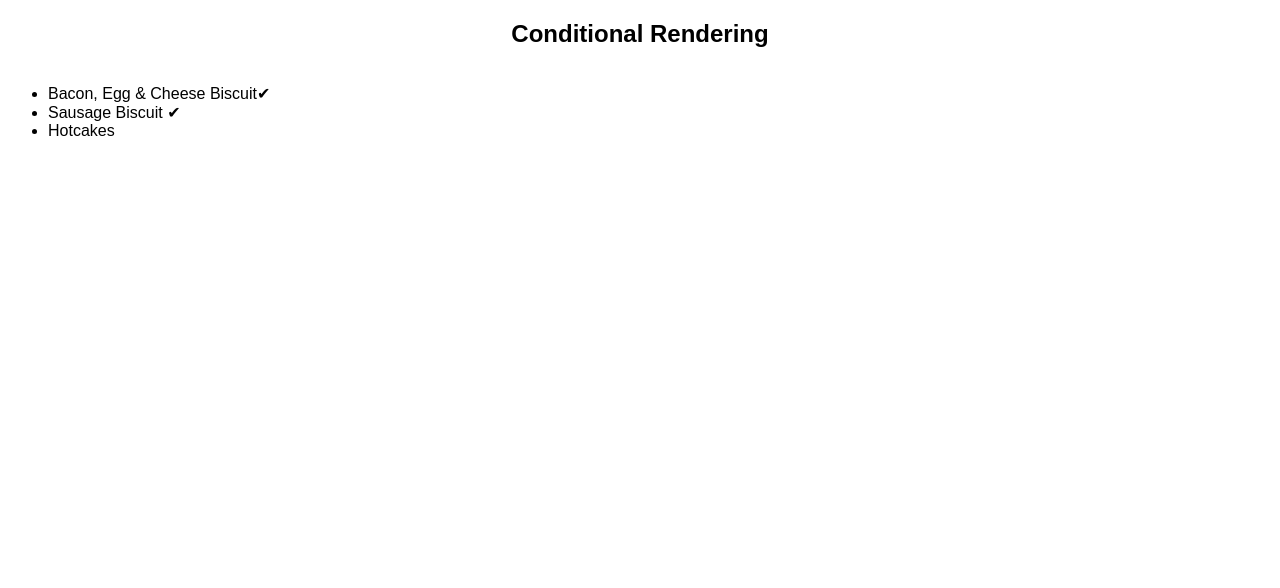
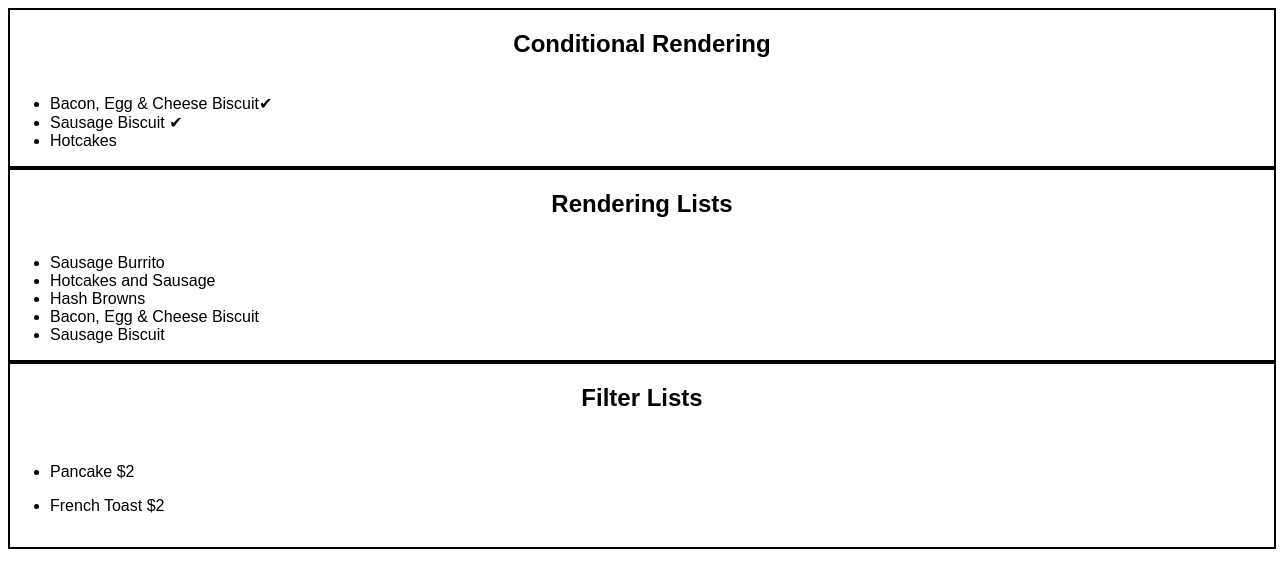
Before and after one commit to juliisstudy/Holiday-Restaurant, a React (Create React App) app: page / in a window 1280 px wide. Shown: the top 588 px of the page. Built offline with nearby package versions, Linux system fonts and the light colour scheme.

Commit message:
Add Filter list

```diff
--- a/src/App.js
+++ b/src/App.js
@@ -1,4 +1,6 @@
 import "./styles.css";
+import Breakfast from "./BreakfastList";
+import LunchList from "./LunchList";
 
 function Item({ name, isChecked }) {
   // return <li>{isChecked ? name + "✔" : <del> {name} </del>}</li>;
@@ -14,6 +16,7 @@ export default function FoodList() {
   return (
     <section>
       <div className="App">
+        <div className="Demo">
           <h1>Conditional Rendering</h1>
           <ul>
             <Item isChecked={true} name="Bacon, Egg & Cheese Biscuit" />
@@ -21,6 +24,15 @@ export default function FoodList() {
             <Item isChecked={false} name="Hotcakes" />
           </ul>
         </div>
+        <div className="Demo">
+          <h1> Rendering Lists</h1>
+          <Breakfast />
+        </div>
+        <div className="Demo">
+          <h1> Filter Lists</h1>
+          <LunchList />
+        </div>
+      </div>
     </section>
   );
 }
--- /dev/null
+++ b/src/BreakfastList.js
@@ -0,0 +1,12 @@
+const breakfast = [
+  "Sausage Burrito",
+  "Hotcakes and Sausage",
+  "Hash Browns",
+  "Bacon, Egg & Cheese Biscuit",
+  "Sausage Biscuit",
+];
+
+export default function Breakfast() {
+  const listItems = breakfast.map((breakfastEach) => <li>{breakfastEach}</li>);
+  return <ul>{listItems}</ul>;
+}
--- /dev/null
+++ b/src/LunchList.js
@@ -0,0 +1,13 @@
+import { lunchMenu } from "./data";
+
+export default function LunchList() {
+  const lunchForTwo = lunchMenu.filter((lunch) => lunch.price === 2);
+  const listItem = lunchForTwo.map((lunch) => (
+    <li>
+      <p>
+        {lunch.name} {"$" + lunch.price}
+      </p>
+    </li>
+  ));
+  return <ul>{listItem}</ul>;
+}
--- /dev/null
+++ b/src/data.js
@@ -0,0 +1,17 @@
+export const lunchMenu = [
+  {
+    id: 0,
+    name: "Pancake",
+    price: 2,
+  },
+  {
+    id: 1,
+    name: "French Toast",
+    price: 2,
+  },
+  {
+    id: 2,
+    name: "Burger",
+    price: 3,
+  },
+];
--- a/src/index.js
+++ b/src/index.js
@@ -1,6 +1,5 @@
 import { StrictMode } from "react";
 import { createRoot } from "react-dom/client";
-
 import App from "./App";
 
 const rootElement = document.getElementById("root");
@@ -9,5 +8,5 @@ const root = createRoot(rootElement);
 root.render(
   <StrictMode>
     <App />
-  </StrictMode>
+  </StrictMode>,
 );
--- a/src/styles.css
+++ b/src/styles.css
@@ -1,6 +1,11 @@
 .App {
   font-family: sans-serif;
   text-align: center;
+}
+.Demo {
+  float: left;
+  width: 100%;
+  border: 2px solid black;
 }
 ul {
   float: left;
```
Lines whose indentation alone changed are shown as unchanged.
